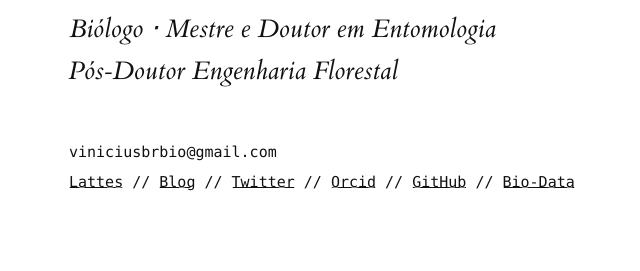
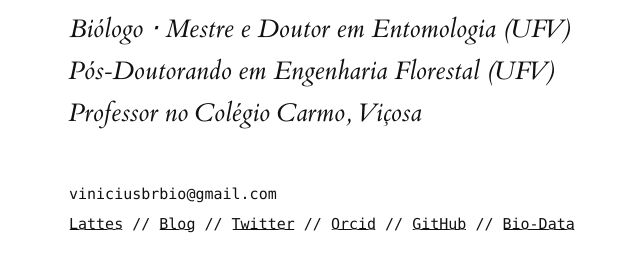
Before and after one commit to ViniciusBRodrigues/ViniciusBRodrigues.github.io, a website: page index.html in a window 1280 px wide. Shown: the part 228-499 px from the top of the page, without its empty margins (91-731 px from the left). Drawn offline with Linux system fonts and the light colour scheme.

Commit message:
Update index.html

```diff
--- a/index.html
+++ b/index.html
@@ -14,7 +14,8 @@
     <!--<p><input type="checkbox" id="vbr" class="margin-toggle"/><span class="marginnote"><img src="img/profile.png" width="70%"/></p>-->
     </section>
       <h1 id="tufte-css">Vinícius Barros Rodrigues</h1>
-      <p class="subtitle">Biólogo &#8901; Mestre e Doutor em Entomologia</p><p class="subtitle">Pós-Doutor Engenharia Florestal</p>
+      <p class="subtitle">Biólogo &#8901; Mestre e Doutor em Entomologia (UFV)</p><p class="subtitle">Pós-Doutorando em Engenharia Florestal (UFV)</p>
+      <p class="subtitle">Professor no Colégio Carmo, Viçosa</p>
       <section>
 
         <p><code>viniciusbrbio@gmail.com<br><a href="http://buscatextual.cnpq.br/buscatextual/visualizacv.do?id=K4468361U0"> Lattes<a> // <a href="https://medium.com/bio-data-blog">Blog<a> // <a href="https://twitter.com/viniciusbrbio">Twitter<a> // <a href="https://orcid.org/0000-0003-4196-8088">Orcid<a> // <a href="https://github.com/ViniciusBRodrigues">GitHub<a> // <a href="https://bio-data.github.io/">Bio-Data<a> <!--// <a href="https://www.upwork.com/freelancers/~011514c9c2273023a4">UpWork<a>--> </code></p>
```
